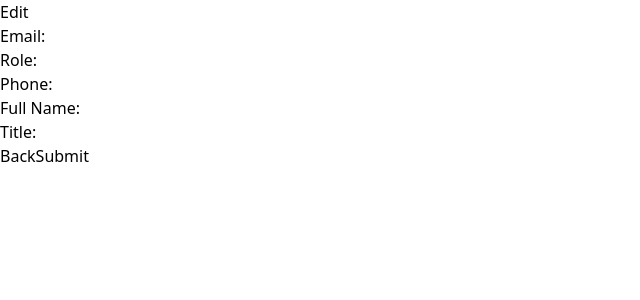
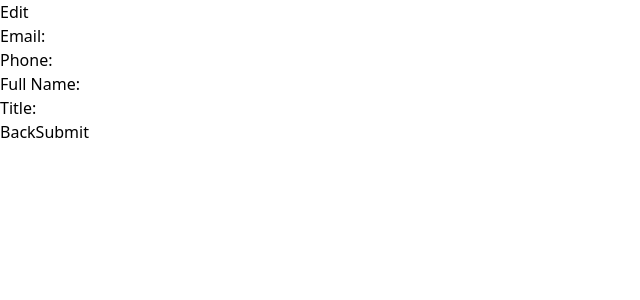
Before and after one commit to Hanzalashaik/project-management-mern, a React (Vite) app in the folder client/: page /edit in a window 1280 px wide. Shown: the top 300 px of the page, without its empty margins (0-640 px from the left). Built offline with nearby package versions, Linux system fonts and the light colour scheme.

Commit message:
bug solved in editprofile

```diff
--- a/client/src/pages/EditProfile.jsx
+++ b/client/src/pages/EditProfile.jsx
@@ -1,24 +1,22 @@
 import React, { useState } from 'react';
-import { Link } from 'react-router-dom';
+import { Link, useNavigate } from 'react-router-dom';
 import axios from "axios"
 
 export default function EditPage() {
   const token = localStorage.getItem("token");
   const user = JSON.parse(localStorage.getItem("users"));
   const admin = JSON.parse(localStorage.getItem("admins"));
+  // console.log(user.uid);
+  const navigate = useNavigate()
 
   const [email, setEmail] = useState("");
-  const [role, setRole] = useState("");
+
   const [phone, setPhone] = useState("");
   const [fullName, setFullName] = useState("");
   const [title, setTitle] = useState("");
 
   const handleEmailChange = (event) => {
     setEmail(event.target.value);
-  };
-
-  const handleRoleChange = (event) => {
-    setRole(event.target.value);
   };
 
   const handlePhoneChange = (event) => {
@@ -39,17 +37,22 @@ export default function EditPage() {
       let apiUrl = '';
 
       if (admin?.uid) {
-        apiUrl = `http://192.168.0.99:5000/admin/updateadmin/${admin?.uid}`;
+        apiUrl = `http://192.168.0.99:5000/admin/updateAdmin/${admin?.uid}`;
       } else if (user?.uid) {
         apiUrl = `http://192.168.0.99:5000/user/updateUser/${user?.uid}`;
       } else {
         throw new Error('Invalid user or admin');
       }
 
+      // console.log(email);
+      // console.log(fullName);
+      // console.log(role);
+
       const updateData = {
-        email: email,
-        role: role
-
+        email,
+        phone,
+        fullName,
+        title
       };
 
       const response = await axios.put(apiUrl, updateData, {
@@ -64,13 +67,15 @@ export default function EditPage() {
 
       console.error("Error updating profile:", error);
     }
+    window.location.reload();
   }
+
 
   return (
     <div className="flex justify-center items-center h-screen bg-gray-100">
       <div className="bg-white p-8 rounded-lg shadow-md w-80">
         <h2 className="text-2xl font-semibold mb-4">Edit</h2>
-        <form onSubmit={updateProfile}>
+        <form onSubmit={updateProfile} >
           {/* Email field */}
           <div className="mb-4">
             <label className="block text-gray-700 mb-2">Email:</label>
@@ -80,17 +85,6 @@ export default function EditPage() {
               value={email}
               required
               onChange={handleEmailChange}
-            />
-          </div>
-          {/* Role field */}
-          <div className="mb-4">
-            <label className="block text-gray-700 mb-2">Role:</label>
-            <input
-              className="w-full border border-gray-300 rounded-md py-2 px-3 focus:outline-none focus:border-blue-500"
-              type="text"
-              value={role}
-              required
-              onChange={handleRoleChange}
             />
           </div>
           {/* Add more fields */}
@@ -134,7 +128,7 @@ export default function EditPage() {
             </button>
             {/* Submit button */}
             <button type="submit" className="bg-green-500 hover:bg-green-600 text-white py-2 px-4 rounded-md focus:outline-none focus:bg-blue-600">
-              <Link to="/profile">Submit</Link>
+              Submit
             </button>
           </div>
         </form>
--- a/client/src/pages/ProfilePage.jsx
+++ b/client/src/pages/ProfilePage.jsx
@@ -1,6 +1,6 @@
 import React, { useState } from 'react';
 
-import { Link, useNavigate } from 'react-router-dom';
+import { useNavigate } from 'react-router-dom';
 import axios from "axios"
 import { useEffect } from 'react';
 
@@ -44,12 +44,16 @@ export default function ProfilePage() {
     getProfile()
   }, [])
 
+  const handleSubmit = (event) =>{
+    event.preventDefault();
+  }
+
   return (
     <>
       <div className='flex justify-center items-center h-screen'>
         <div className='w-3/4 sm:w-2/4 bg-stone-300 p-8 rounded-lg shadow-md'>
           <h1 className='font-bold text-center text-2xl mb-5'>Profile</h1>
-          <form method=''>
+          <form onSubmit={handleSubmit}>
             <div className='flex justify-evenly items-center'>
 
               <div>
```
